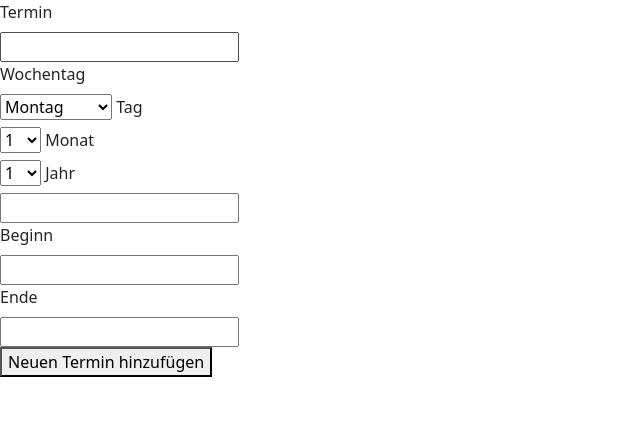
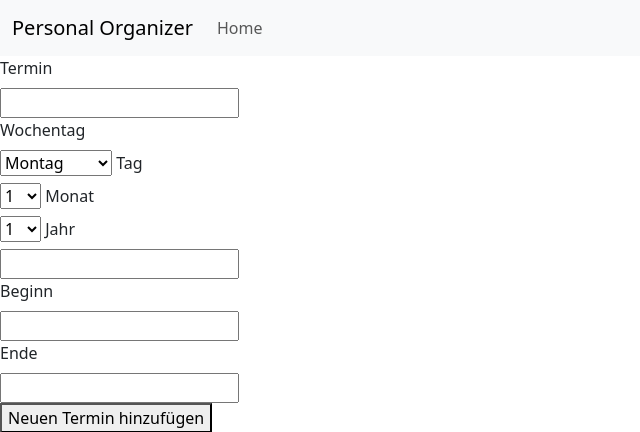
Before and after one commit to LeonardK2020/Klausurersatzleistung, a Flask app: page /Termine in a window 1280 px wide. Shown: the top 432 px of the page, without its empty margins (0-640 px from the left). Run offline with Flask 3, Linux system fonts and the light colour scheme; some libraries are stand-ins or nearby versions.

Commit message:
Navbar Aufgaben Termine

```diff
--- a/templates/Termine.html
+++ b/templates/Termine.html
@@ -6,6 +6,18 @@
         <link rel="stylesheet" href="https://cdn.jsdelivr.net/npm/bootstrap-icons@1.10.3/font/bootstrap-icons.css">
     </head>
     <body>
+        <nav class="navbar sticky-top bg-body-tertiary navbar-expand-lg">
+            <div class="container-fluid">
+              <a class="navbar-brand">Personal Organizer</a>
+                <ul class="navbar-nav me-auto mb-2 mb-lg-0">
+                    <li class="nav-item">
+                        <a class="nav-link" href="/">Home</a>
+                    </li>
+                </ul>
+
+            </div>
+        </nav>
+
         <form action="/newDate" method="POST">
             <label for="name">Termin</label><br>
             <input type="text" id="name" name="name" required><br>
```
Also changed, not shown: templates/Aufgaben.html (+11 -0 lines).
